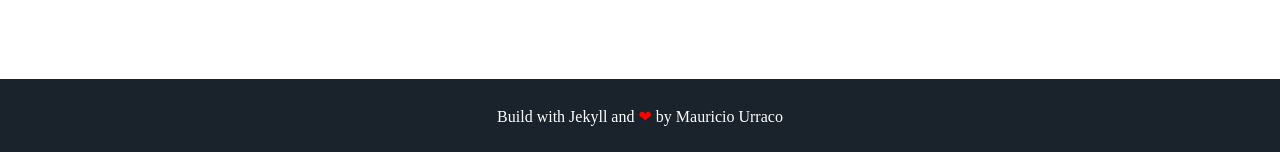
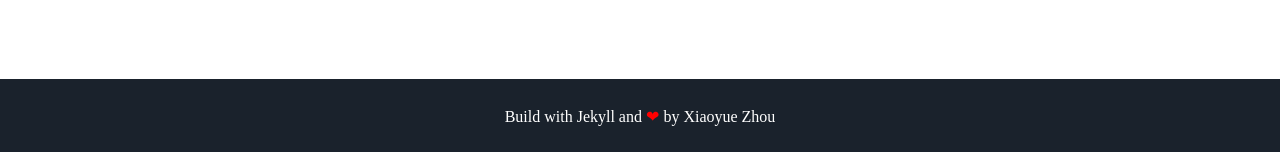
Before and after one commit to Zhouxiaoyue/666, a Jekyll site: the page built from index.html, in a window 1280 px wide. Shown: the part 1574-1726 px from the top of the page. Built offline with Jekyll 4.4.1, drawn with Linux system fonts in a browser that asks for light colours; some web fonts are replaced.

Commit message:
Update footer.html

```diff
--- a/_includes/footer.html
+++ b/_includes/footer.html
@@ -1,6 +1,6 @@
 <footer class="footer">
     <!-- <p>&copy; {{ site.username }}</p> -->
-    <p>Build with Jekyll and <span class="love">❤</span> by <a href="https://github.com/murraco">Mauricio Urraco</a></p>
+    <p>Build with Jekyll and <span class="love">❤</span> by <a href="https://github.com/murraco">Xiaoyue Zhou</a></p>
 </footer>
 <script src="//cdn.jsdelivr.net/particles.js/2.0.0/particles.min.js"></script>
 <script src="{{ '/assets/js/sweet-scroll.min.js' | prepend: site.baseurl }}"></script>
```
